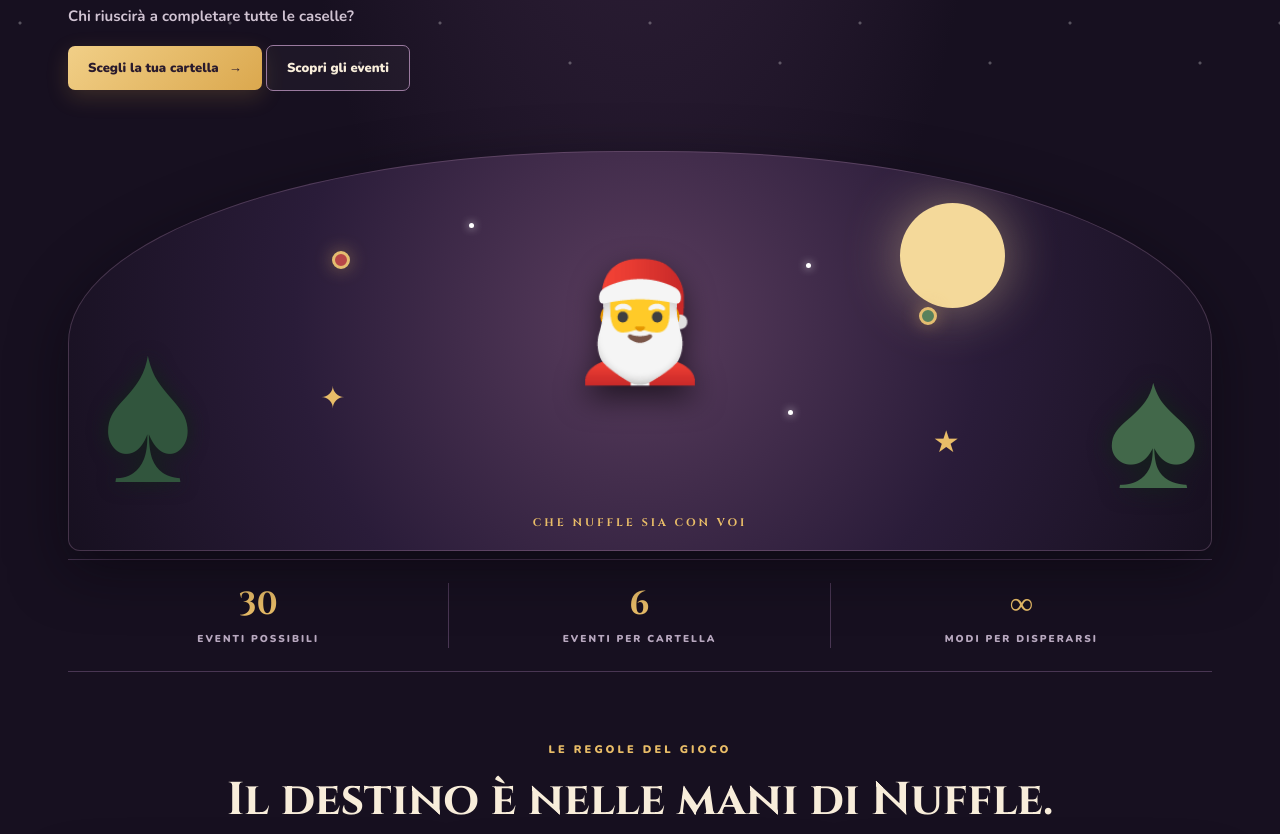
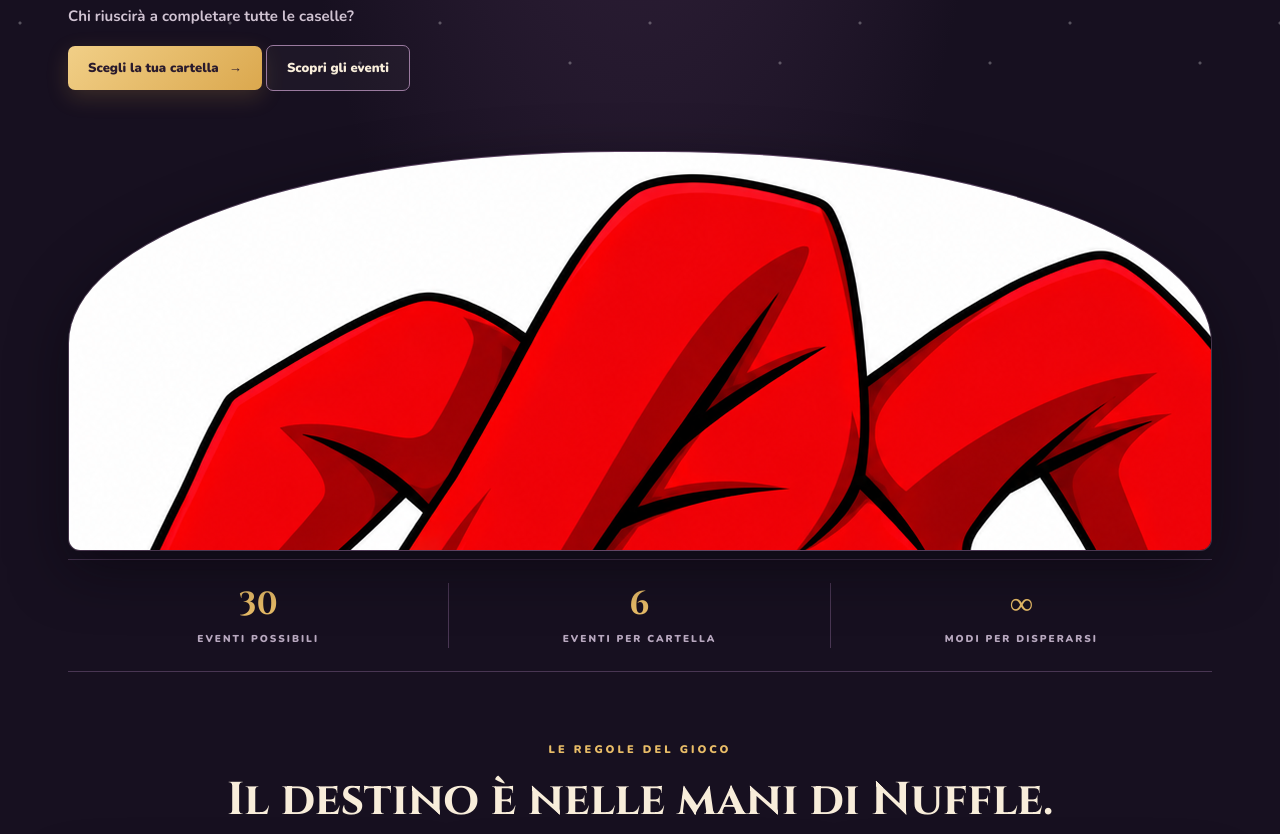
Before and after one commit to Zimizzo/LA-SMORFIA-DI-NUFFLE-0.3, a plain HTML site: page index.html in a window 1280 px wide. Shown: the part 727-1561 px from the top of the page. Drawn offline with nearby package versions, Linux system fonts and the light colour scheme; no server answers.

Commit message:
Update hero-art section with new image
Replaced the hero-art div with an image of the Smorfia di Nuffle.

```diff
--- a/index.html
+++ b/index.html
@@ -52,14 +52,11 @@
             <a class="btn btn-ghost" href="#eventi">Scopri gli eventi</a>
           </div>
         </div>
-        <div class="hero-art" aria-label="Illustrazione natalizia fantasy">
-          <div class="moon"></div><div class="tree tree-one">♠</div><div class="tree tree-two">♠</div>
-          <div class="gift gift-one">✦</div><div class="gift gift-two">★</div>
-          <div class="ornament ornament-one"></div><div class="ornament ornament-two"></div>
-          <div class="mascot">🎅</div>
-          <div class="snowball s1"></div><div class="snowball s2"></div><div class="snowball s3"></div>
-          <div class="art-caption">CHE NUFFLE SIA CON VOI</div>
-        </div>
+        <div class="hero-art">
+  <img src="./images/natale bolognabowl.png"
+       alt="Illustrazione della Smorfia di Nuffle"
+       class="hero-image">
+</div>
       </div>
       <div class="rule-strip">
         <div><strong>30</strong><span>EVENTI POSSIBILI</span></div>
```
